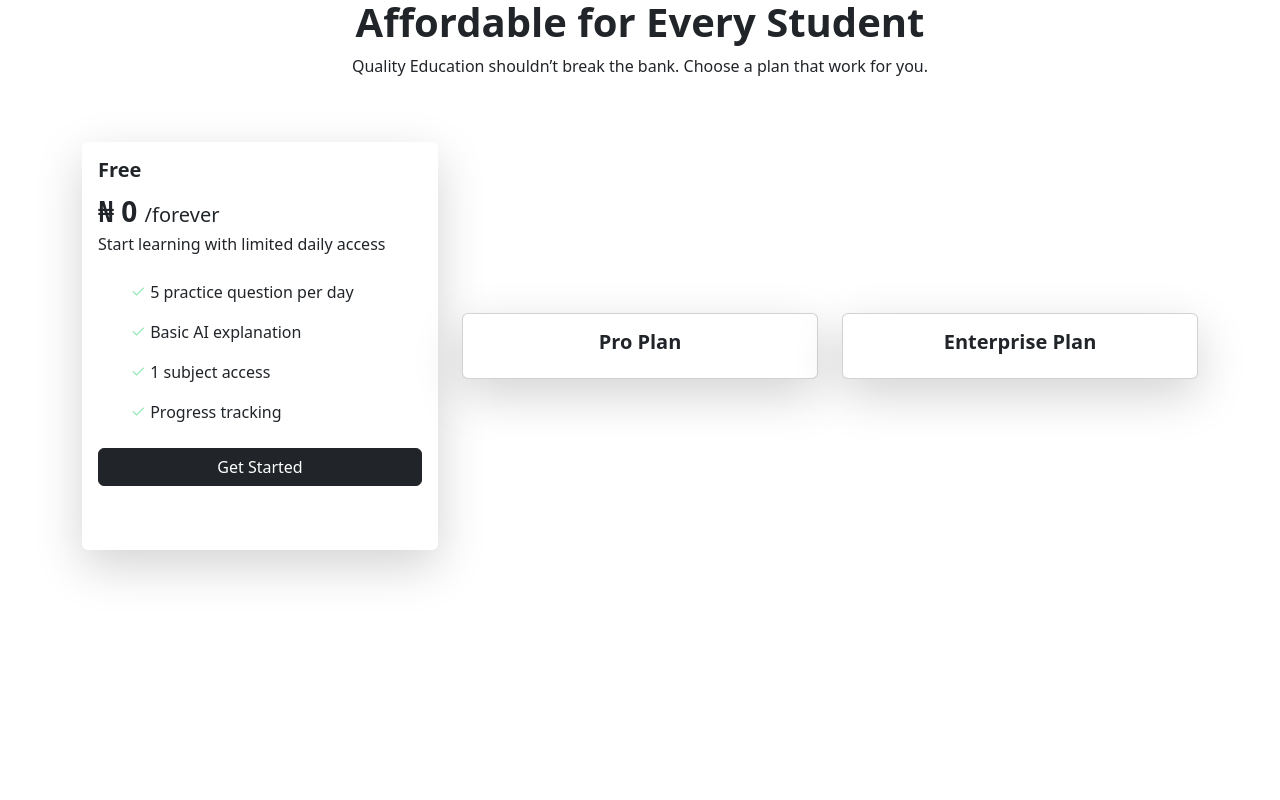
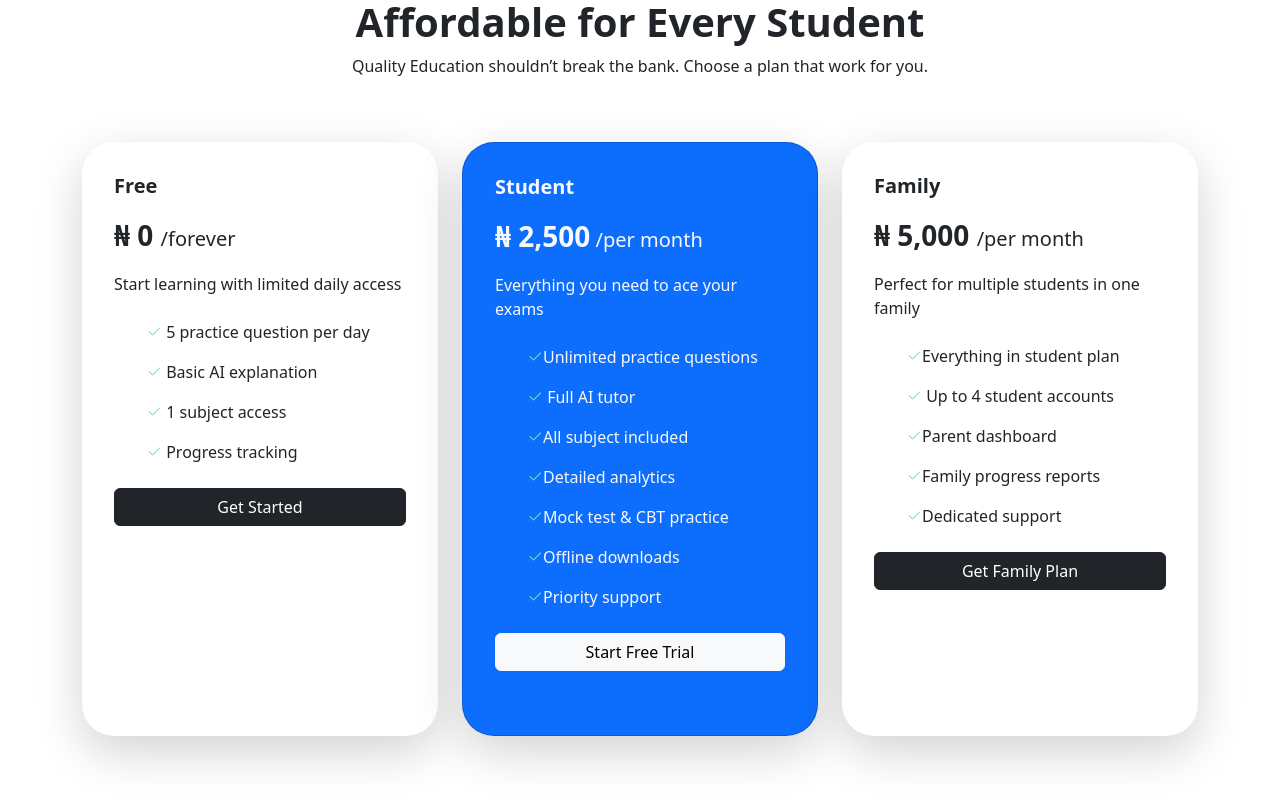
Before and after one commit to joshutik/Aivana-learn, a React (Vite) app: page / in a window 1280 px wide. Shown: the part 4108-4908 px from the top of the page. Before the commit the page ends 4722 px from the top, so only its background shows below. Built offline with nearby package versions, Linux system fonts and the light colour scheme.

Commit message:
fininshed the pricing table

```diff
--- a/src/Components/Pricing/Pricing.tsx
+++ b/src/Components/Pricing/Pricing.tsx
@@ -18,13 +18,13 @@ const Pricing = () => {
             </div>
 
             <div className="container">
-                <div className="row align-items-center my-5 justify-content-center">
+                <div className="row my-5 justify-content-center">
                     <div className="col-lg-4 col-md-6 col-sm-12 mb-3 mb-sm-3">
-                        <div className="card border-0 h-100 shadow-lg pricing-card text-start pb-5">
+                        <div className="card border-0 h-100 rounded-5 shadow-lg pricing-card text-start pb-5 px-3">
                             <div className="card-body">
-                                <h5 className="card-title fw-bold">Free</h5>
+                                <h5 className="card-title fw-bold text-start my-3">Free</h5>
                                 <span className='fw-bold fs-3'>₦ 0 <small className='fs-5 fw-normal'>/forever</small> </span>
-                                <p>
+                                <p className="my-3">
                                     Start learning with limited daily
                                     access
                                 </p>
@@ -42,16 +42,50 @@ const Pricing = () => {
                         </div>
                     </div>
                     <div className="col-lg-4 col-md-6 col-sm-12 mb-3 mb-sm-3">
-                        <div className="card h-100 shadow-lg pricing-card text-center">
-                            <div className="card-body">
-                                <h5 className="card-title fw-bold">Pro Plan</h5>
+                        <div className="card h-100 shadow-lg pricing-card text-center bg-primary text-light rounded-5 pb-5 px-3">
+                            <div className="card-body text-start">
+                                <h5 className="card-title fw-bold my-3">Student</h5>
+                                <span className='fw-bold fs-3 py-3'>₦ 2,500<small className='fs-5 fw-normal'> /per month</small> </span>
+                                <p className="my-3">
+                                    Everything you need to ace your
+                                    exams
+                                </p>
+
+                                <ul className='text-start w-100  my-4'>
+                                    <li className='list-group-item my-3 text-start'><i className="bi avialable bi-check2"></i>Unlimited practice questions</li>
+                                    <li className='list-group-item my-3 text-start'><i className="bi avialable bi-check2"></i> Full AI tutor</li>
+                                    <li className='list-group-item my-3 text-start'><i className="bi avialable bi-check2"></i>All subject included</li>
+                                    <li className='list-group-item my-3 text-start'><i className="bi avialable bi-check2"></i>Detailed analytics</li>
+                                    <li className='list-group-item my-3 text-start'><i className="bi avialable bi-check2"></i>Mock test & CBT practice</li>
+                                    <li className='list-group-item my-3 text-start'><i className="bi avialable bi-check2"></i>Offline downloads</li>
+                                    <li className='list-group-item my-3 text-start'><i className="bi avialable bi-check2"></i>Priority support</li>
+                                </ul>
+                                <div>
+                                    <button className="btn btn-light w-100">Start Free Trial</button>
+                                </div>
                             </div>
                         </div>
                     </div>
                     <div className="col-lg-4 col-md-6 col-sm-12 mb-3 mb-sm-3">
-                        <div className="card h-100 shadow-lg pricing-card text-center">
+                        <div className="card border-0 h-100 shadow-lg pricing-card rounded-5 text-start pb-5 px-3">
                             <div className="card-body">
-                                <h5 className="card-title fw-bold">Enterprise Plan</h5>
+                                <h5 className="card-title fw-bold text-start my-3">Family</h5>
+                                <span className='fw-bold fs-3 py-3'>₦ 5,000 <small className='fs-5 fw-normal'>/per month</small> </span>
+                                <p className="my-3">
+                                    Perfect for multiple students in one
+                                    family
+                                </p>
+
+                                <ul className='text-start w-100  my-4'>
+                                    <li className='list-group-item my-3 text-start'><i className="bi avialable bi-check2"></i>Everything in student plan</li>
+                                    <li className='list-group-item my-3 text-start'><i className="bi avialable bi-check2"></i> Up to 4 student accounts</li>
+                                    <li className='list-group-item my-3 text-start'><i className="bi avialable bi-check2"></i>Parent dashboard</li>
+                                    <li className='list-group-item my-3 text-start'><i className="bi avialable bi-check2"></i>Family progress reports</li>
+                                    <li className='list-group-item my-3 text-start'><i className="bi avialable bi-check2"></i>Dedicated support</li>
+                                </ul>
+                                <div>
+                                    <button className="btn btn-dark w-100">Get Family Plan</button>
+                                </div>
                             </div>
                         </div>
                     </div>
```
